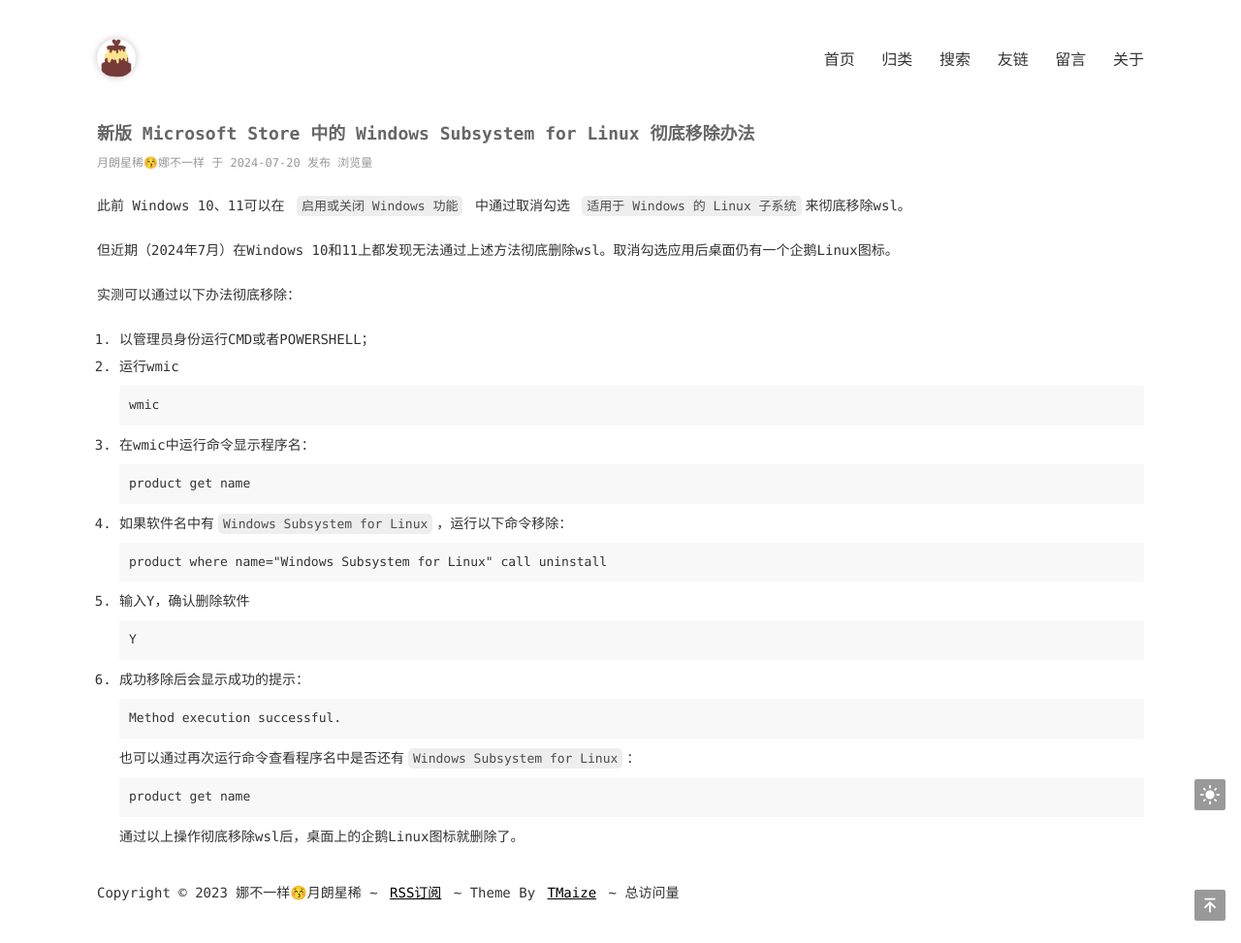
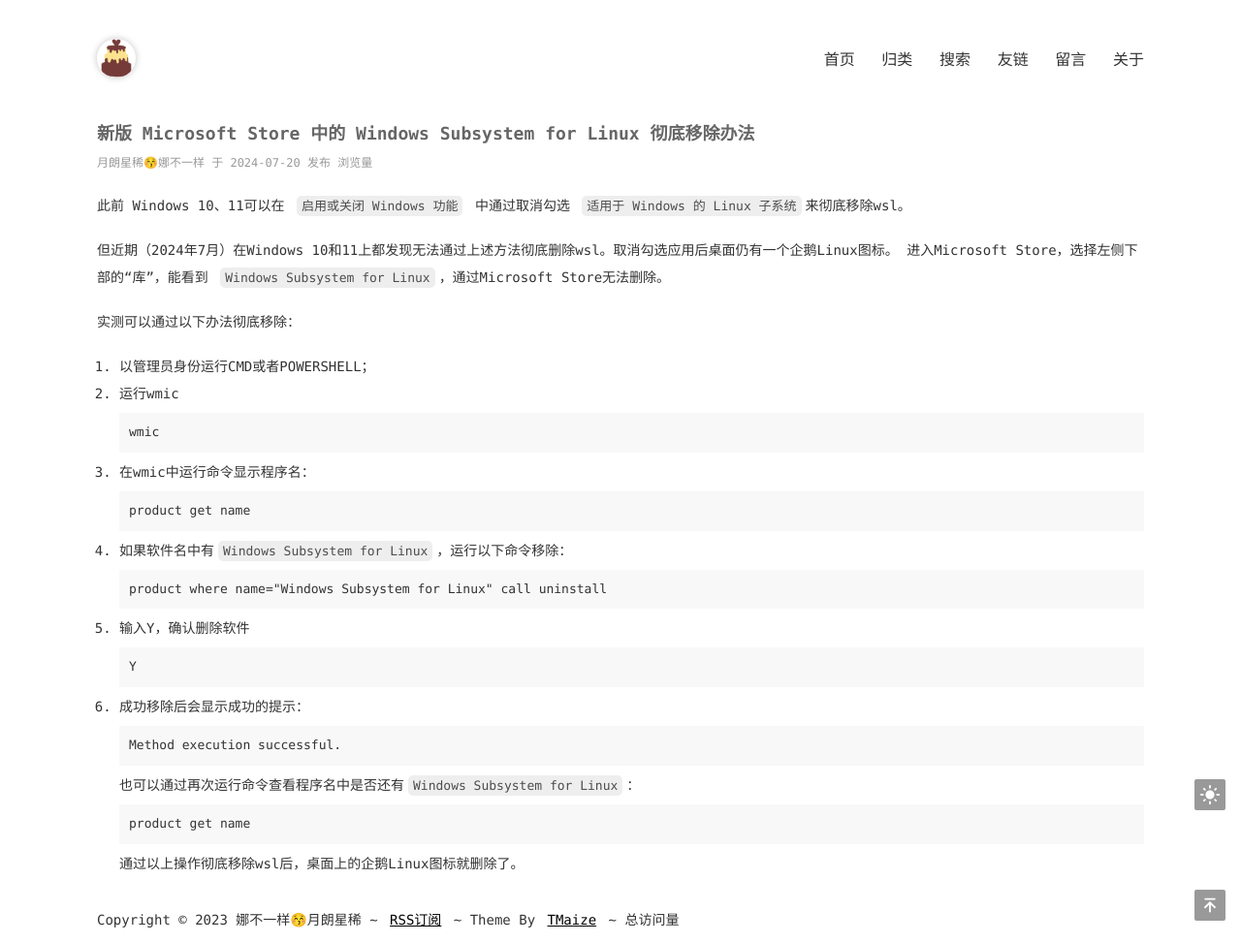
Before and after one commit to nksmiles/nksmiles.github.io, a Jekyll site: the page built from _posts/2024-07-20-Microsoft-store-wsl-remove.md, in a window 1280 px wide. Shown: the whole page at 97% size. Built offline with Jekyll 4.4.1, drawn with Linux system fonts in a browser that asks for light colours; comment, search, counter and statistics services are not loaded.

Commit message:
Update 2024-07-20-Microsoft-store-wsl-remove.md

```diff
--- a/_posts/2024-07-20-Microsoft-store-wsl-remove.md
+++ b/_posts/2024-07-20-Microsoft-store-wsl-remove.md
@@ -7,6 +7,7 @@
 此前 Windows 10、11可以在 `启用或关闭 Windows 功能` 中通过取消勾选 `适用于 Windows 的 Linux 子系统`来彻底移除wsl。
 
 但近期（2024年7月）在Windows 10和11上都发现无法通过上述方法彻底删除wsl。取消勾选应用后桌面仍有一个企鹅Linux图标。
+进入Microsoft Store，选择左侧下部的“库”，能看到 `Windows Subsystem for Linux`，通过Microsoft Store无法删除。
 
 实测可以通过以下办法彻底移除：
 
```
